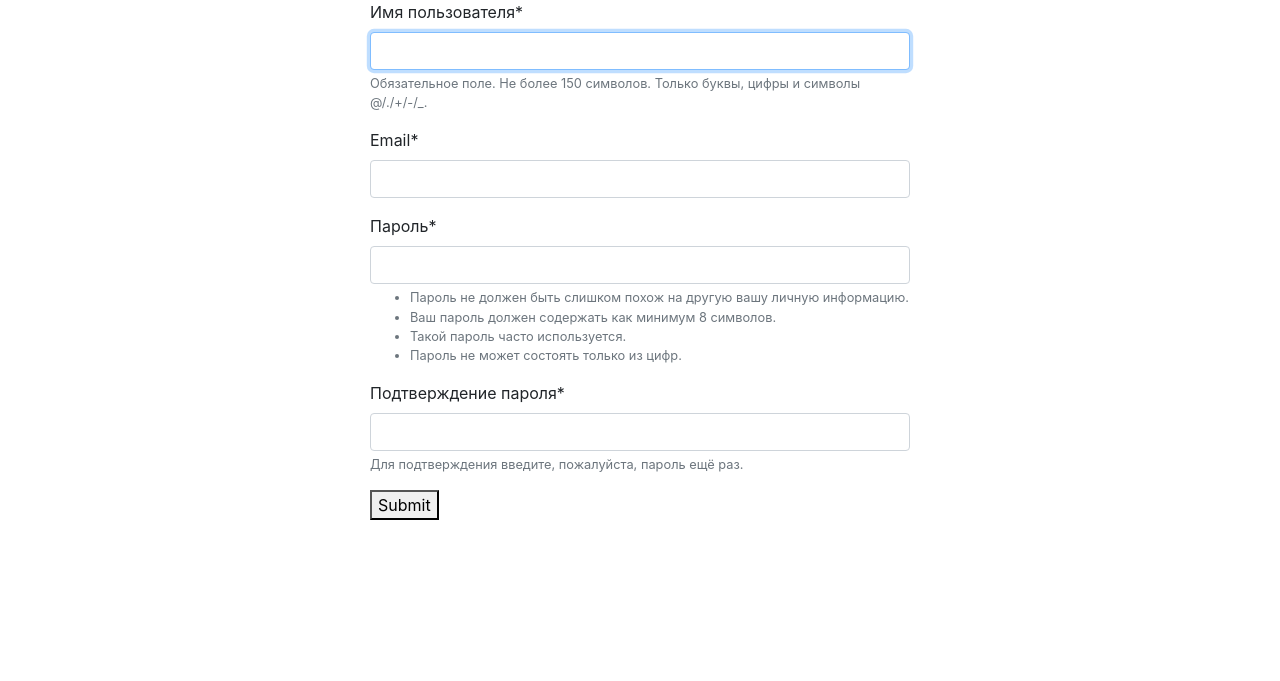
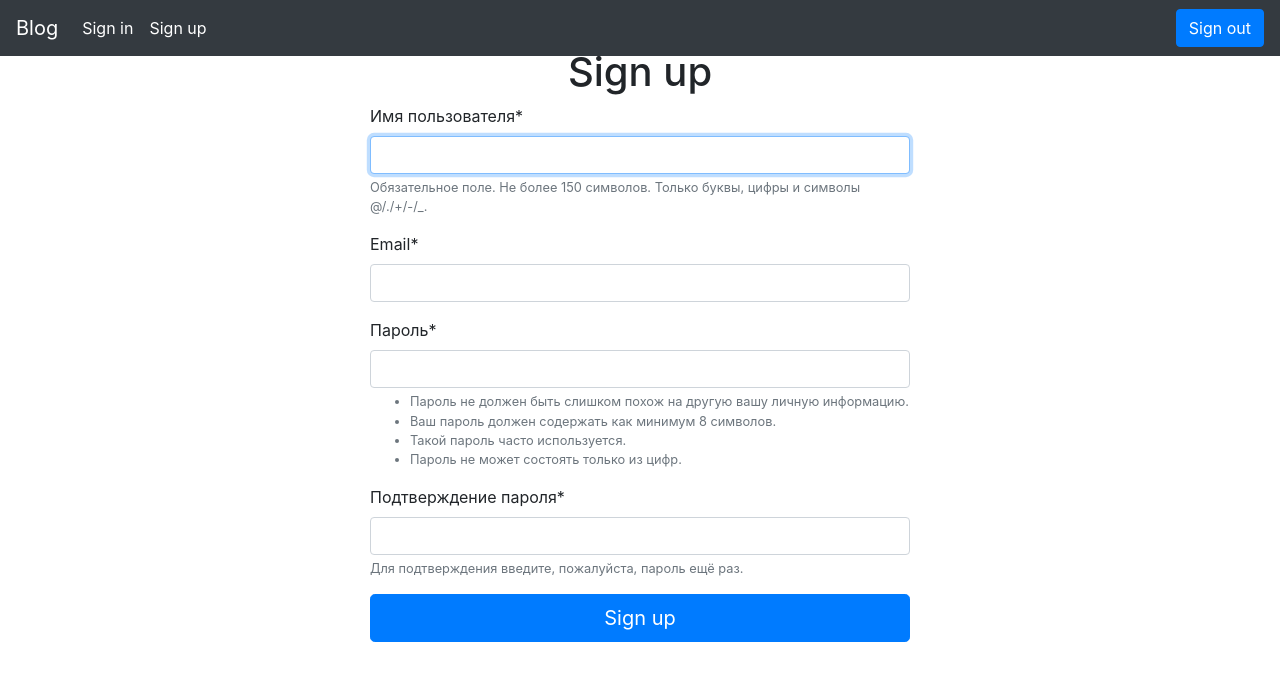
Before and after one commit to Alexey-Zaets/work_task, a Django app: page /register/ in a window 1280 px wide. Shown: the top 681 px of the page. Run offline with Django 3.2, Linux system fonts and the light colour scheme; some libraries are stand-ins or nearby versions.

Commit message:
changed templates

```diff
--- a/test-task/app/webblog/blog/templates/base.html
+++ b/test-task/app/webblog/blog/templates/base.html
@@ -8,6 +8,7 @@
     <title>Blog</title>
 </head>
 <body>
+
     {% block header %}
     <header>
         <nav class="navbar navbar-expand-md navbar-dark fixed-top bg-dark">
@@ -18,23 +19,18 @@
             <div class="collapse navbar-collapse" id="navbarCollapse">
                 <ul class="navbar-nav mr-auto">
                     <li class="nav-item active">
-                        <a class="nav-link" href="/login/">Login</a>
+                        <a class="nav-link" href="/login/">Sign in</a>
                     </li>
                     <li class="nav-item active">
-                        <a class="nav-link" href="/login/">Logout</a>
-                    </li>
-                    <li class="nav-item">
-                        <a class="nav-link" href="/register/">Register</a>
+                        <a class="nav-link" href="/register/">Sign up</a>
                     </li>
                 </ul>
-                <form class="form-inline mt-2 mt-md-0">
-                    <input class="form-control mr-sm-2" type="text" placeholder="Search" aria-label="Search">
-                    <button class="btn btn-outline-success my-2 my-sm-0" type="submit">Search</button>
-                </form>
+                <a href="/logout/" class="btn btn-primary">Sign out</a>
             </div>
         </nav>
     </header>
     {% endblock %}
+
     <main role='main' class='flex-shrink-0'>
         <div class='container'>
             {% block content %}
--- a/test-task/app/webblog/blog/templates/login.html
+++ b/test-task/app/webblog/blog/templates/login.html
@@ -1,12 +1,12 @@
 {% extends 'base.html' %}
-{% block header %}{% endblock %}
 {% block content %}
 {% load crispy_forms_tags %}
+<h1 class="mt-5 text-center">Sign in</h1>
 <form method='post' action='/login/'>{% csrf_token %}
     <div class='row justify-content-center'>
         <div class='col-6'>
             {{ form|crispy }}
-            <button type="submit">Submit</button>
+            <button class="btn btn-lg btn-primary btn-block" type="submit">Sign in</button>
         </div>
     </div>
 </form>
--- a/test-task/app/webblog/blog/templates/register.html
+++ b/test-task/app/webblog/blog/templates/register.html
@@ -1,12 +1,12 @@
 {% extends 'base.html' %}
-{% block header %}{% endblock %}
 {% block content %}
 {% load crispy_forms_tags %}
+<h1 class="mt-5 text-center">Sign up</h1>
 <form method='post' action='/register/'>{% csrf_token %}
     <div class='row justify-content-center'>
         <div class='col-6'>
             {{ form|crispy }}
-            <button type="submit">Submit</button>
+            <button class="btn btn-primary btn-lg btn-block" type="submit">Sign up</button>
         </div>
     </div>
 </form>
--- a/test-task/app/webblog/blog/views.py
+++ b/test-task/app/webblog/blog/views.py
@@ -26,7 +26,6 @@ class LoginView(View):
 
     def post(self, request, *args, **kwargs):
         form = self.form_class(request, data=request.POST)
-        print(request.POST)
         if form.is_valid():
             username = request.POST.get('username')
             password = request.POST.get('password')
@@ -36,10 +35,8 @@ class LoginView(View):
                     login(request, user)
                     return HttpResponseRedirect('/')
                 else:
-                    # return a 'disabled account' error message
                     return render(request, self.template_name, {'form': form})
             else:
-                # return an 'invalid login' error message
                 return render(request, self.template_name, {'form': form})
         else:
             return render(request, self.template_name, {'form': form})
@@ -58,6 +55,6 @@ class RegisterView(View):
         form = self.form_class(request.POST)
         if form.is_valid():
             form.save()
-            return HttpResponseRedirect('/login/')
+            return HttpResponseRedirect('/')
         else:
             return render(request, self.template_name, {'form': form})
```
